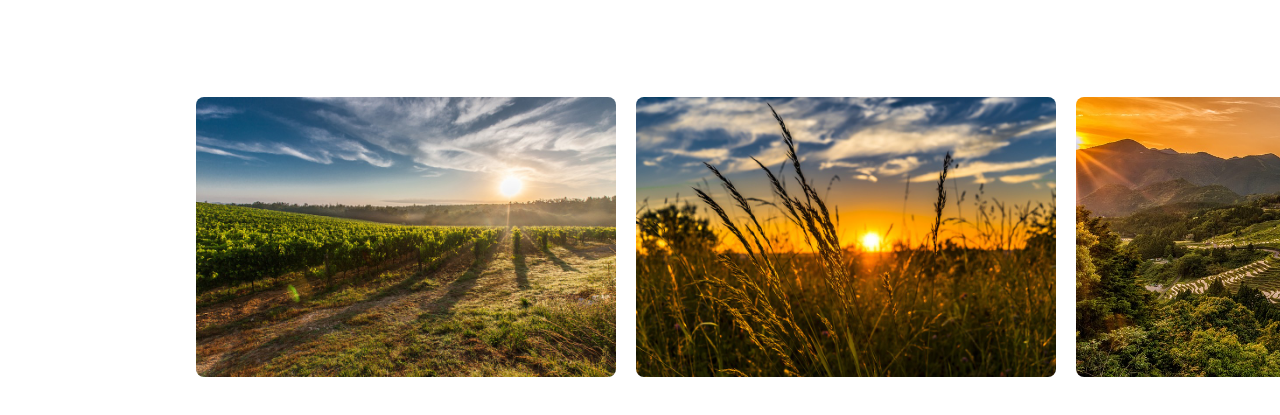
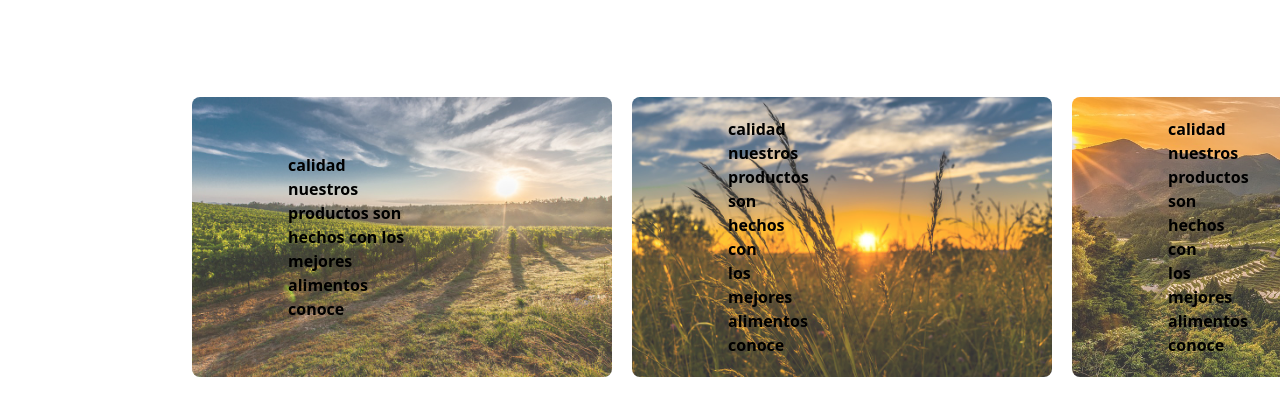
Before and after one commit to stfrancoc/landing-page-P2, a website: page src/index.html in a window 1280 px wide. Shown: the part 479-894 px from the top of the page. Drawn offline with Linux system fonts and the light colour scheme.

Commit message:
tthe ÂÂposition of the data-carrusel 2 its succesfull

```diff
--- a/src/index.html
+++ b/src/index.html
@@ -24,7 +24,7 @@
       <h2 class="txt">Los <span class="text-amber-700">mejores productos</span><br>a los mejores precios</h2>
       <form action="#" class="flex mt-8 p-1 rounded-lg bg-slate-200">
         <input type="text" placeholder="  que producto buscas?" class="bg-slate-200 p-5 pl-6 rounded-l-lg text-slate-500">
-        <select placeholder="  que categoria buscas" class="w-48 bg-slate-200 p-5 border-l-2 border-stone-100 rounded-r-lg text-slate-500">
+        <select class="cursor-pointer w-48 bg-slate-200 p-5 border-l-2 border-stone-100 rounded-r-lg text-slate-500">
           <option value="value1">Value 1</option>
           <option value="value2">Value 2</option>
           <option value="value3">Value 3</option>
@@ -63,12 +63,27 @@
       </div>
     </div>
 
-    <div class="caruc2 flex justify-center overflow-x-auto flex-nowrap mb-1">
-      <img src="../resources/img/caru2-1.jpg" class="altoC2 object-cover mr-5 car2 caru21 rounded-lg" alt="img-1">
-      <img src="../resources/img/caru2-2.jpg" class="altoC2 object-cover mr-5 car2 rounded-lg" alt="img-2">
-      <img src="../resources/img/caru2-3.jpg" class="altoC2 object-cover mr-5 car2 rounded-lg" alt="img-3">
+    <div class="caruc2 flex justify-center overflow-x-auto flex-nowrap mb-1 items-center">
+      <div class="datos1">
+        <p>calidad</p>
+        <p class="w-32">nuestros productos son hechos con los mejores alimentos</p>
+        <button>conoce</button>
+      </div>
+      <div class="datos2">
+        <p>calidad</p>
+        <p>nuestros productos son hechos con los mejores alimentos</p>
+        <button>conoce</button>
+      </div>
+      <div class="datos3">
+        <p>calidad</p>
+        <p>nuestros productos son hechos con los mejores alimentos</p>
+        <button>conoce</button>
+      </div>
+
+      <img src="../resources/img/caru2-1.jpg" class="altoC2 object-cover mr-5 car2 caru21 rounded-lg opacity-80 hover:opacity-100" alt="img-1">
+      <img src="../resources/img/caru2-2.jpg" class="altoC2 object-cover mr-5 car2 rounded-lg opacity-80 hover:opacity-100" alt="img-2">
+      <img src="../resources/img/caru2-3.jpg" class="altoC2 object-cover mr-5 car2 rounded-lg opacity-80 hover:opacity-100" alt="img-3">
     </div>
-
 
   </main>
 </body>
--- a/src/styles.css
+++ b/src/styles.css
@@ -71,7 +71,7 @@
 }
 
 .caru21{
-    margin-left: 40%;
+    margin-left: 30%;
 }
 
 .altoC2{
@@ -93,3 +93,27 @@
     background:rgba(180,83,9,0.5);
     border-radius: 100vh;
 }
+
+.datos1{
+    position: relative;
+    z-index: 5;
+    left: 600px;
+    width: 40px;
+    font-weight: 600;
+}
+
+.datos2{
+    position: relative;
+    z-index: 5;
+    left: 1000px;
+    width: 40px;
+    font-weight: 600;
+}
+
+.datos3{
+    position: relative;
+    z-index: 5;
+    left: 1400px;
+    width: 40px;
+    font-weight: 600;
+}
```
Also changed, not shown: dist/output.css.
